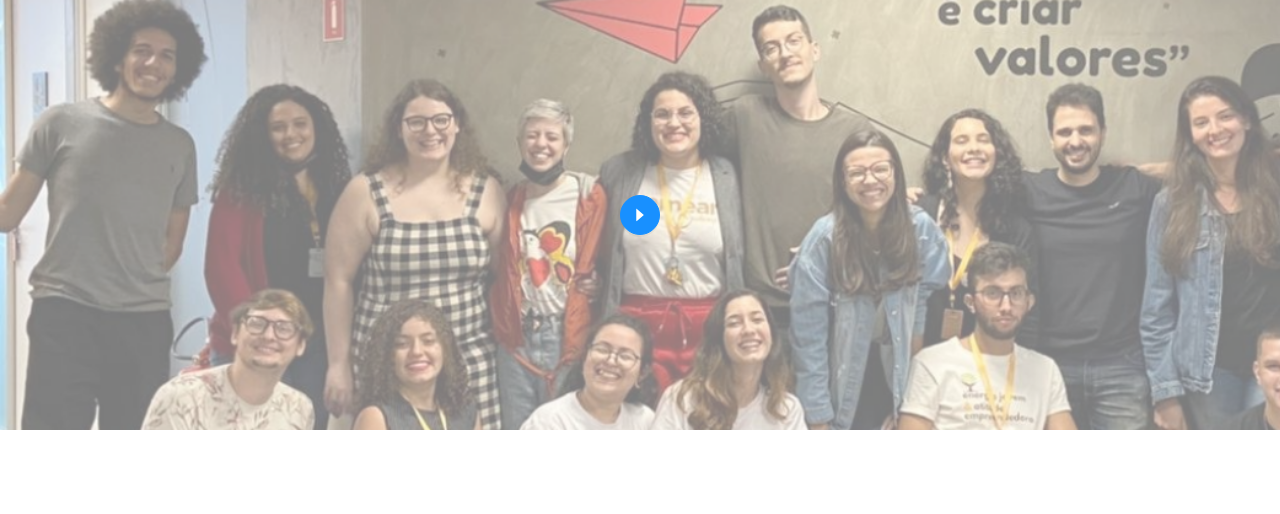
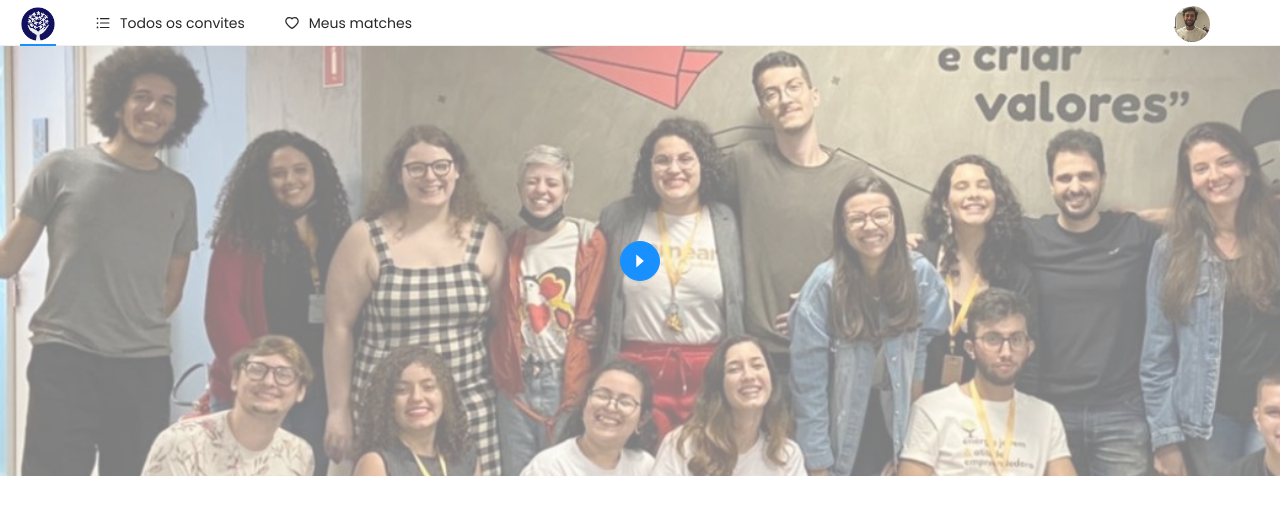
Before and after one commit to gabrdgs/plataforma-next-test, a Next.js app: page /test in a window 1280 px wide. Shown: the top 514 px of the page. Built offline with nearby package versions, Linux system fonts and the light colour scheme.

Commit message:
update test

```diff
--- a/pages/test.js
+++ b/pages/test.js
@@ -1,11 +1,38 @@
-import React, { useState } from 'react';
-import ReactPlayer from 'react-player';
+import React, { useState, Fragment } from 'react';
+import { MenuModel } from '../src/components/MenuModel';
+import { Video } from '../src/components/Video';
+import { UnorderedListOutlined, HeartOutlined } from '@ant-design/icons';
 
-import { Video } from '../src/components/Video';
 
 export default function Thanks() {
-  return (<div><Video youtubeID="HR1BaFO0R1I" title="Manifesto Semear" />
+    const [keyMenu, setKeyMenu] = useState('all');
 
+    const onClickMenu = (event) => {
+      setKeyMenu(event.key);
+    };
 
-  </div>);
+    const menuItems = [
+      {
+        key: 'all',
+        title: 'Todos os convites',
+        icon: <UnorderedListOutlined />,
+      },
+      {
+        key: 'accepted',
+        title: 'Meus matches',
+        icon: <HeartOutlined />,
+      },
+    ];
+
+  return (
+    <Fragment>
+      <MenuModel
+        onClick={onClickMenu}
+        selectedKeys={keyMenu}
+        menuItems={menuItems}
+        userType="seed"
+      />
+      <Video youtubeID="HR1BaFO0R1I" title="Manifesto Semear" />
+    </Fragment>
+  );
 }
--- a/src/views/MatchingPage/Mentor/Mentor.jsx
+++ b/src/views/MatchingPage/Mentor/Mentor.jsx
@@ -128,7 +128,7 @@ export default function Mentor({}) {
           onClick={onClickMenu}
           selectedKeys={keyMenu}
           menuItems={menuItems}
-          userType="mentor"
+          userType="seed"
         />
         <Row>
           <Col push={1}>
```
